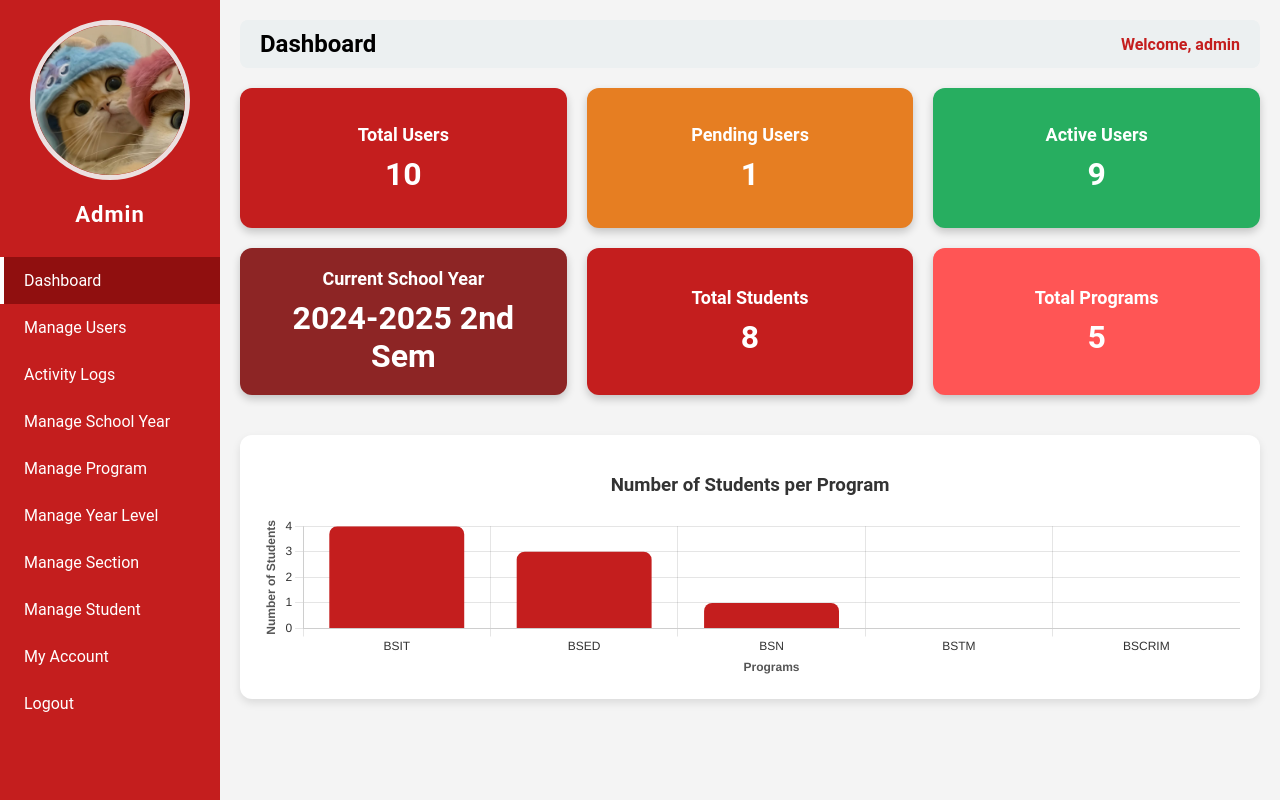
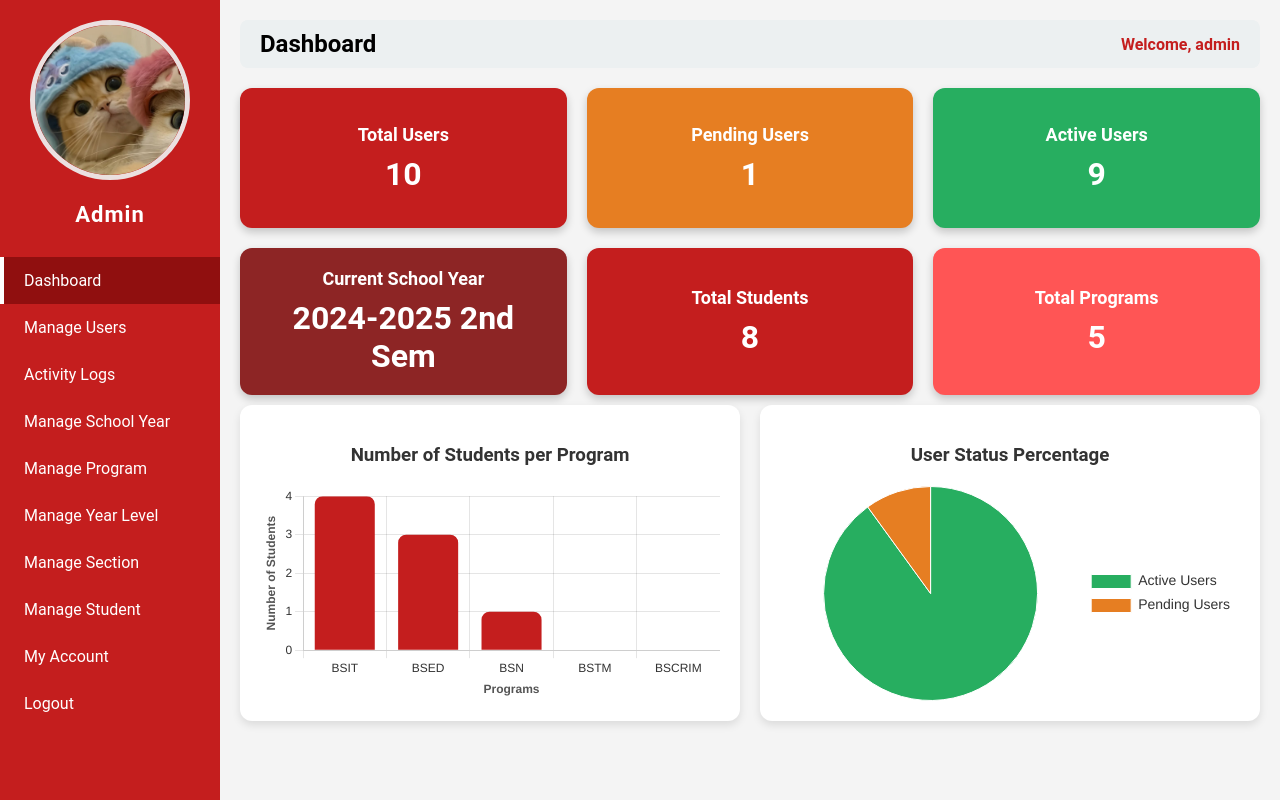
Before and after one commit to lawrencesumbi/STUDISCIPLINK, a PHP site: page /admin.php in a window 1280 px wide. Run offline with PHP 8.4, Linux system fonts and the light colour scheme; a user stored in the database is signed in; data comes from the database, SQL or seed files in the repository.

Commit message:
admindashboardv2

```diff
--- a/admin_pages/dashboard.php
+++ b/admin_pages/dashboard.php
@@ -134,20 +134,36 @@ try {
     </div>
 </div>
 
-<!-- Chart Container -->
-<div style="margin-top: 40px; background: #fff; border-radius: 12px; padding: 20px; box-shadow: 0 4px 8px rgba(0,0,0,0.1);">
-    <h3 style="text-align:center; margin-bottom: 20px; color:#333;">Number of Students per Program</h3>
-    <canvas id="programChart" height="50"></canvas>
+<!-- Charts Container: Side by Side -->
+<div style="display: flex; gap: 20px; margin-top: 10px; flex-wrap: wrap;">
+
+    <!-- Bar Chart: Number of Students per Program -->
+    <div style="flex: 1; min-width: 300px; background: #fff; border-radius: 12px; padding: 20px; box-shadow: 0 4px 8px rgba(0,0,0,0.1);">
+        <h3 style="text-align:center; margin-bottom: 20px; color:#333;">Number of Students per Program</h3>
+        <div style="height:215px;">
+            <canvas id="programChart"></canvas>
+        </div>
+    </div>
+
+    <!-- Pie Chart: Active vs Pending Users -->
+    <div style="flex: 1; min-width: 300px; background: #fff; border-radius: 12px; padding: 20px; box-shadow: 0 4px 8px rgba(0,0,0,0.1);">
+        <h3 style="text-align:center; margin-bottom: 20px; color:#333;">User Status Percentage</h3>
+        <div style="height:215px;">
+            <canvas id="userStatusPieChart"></canvas>
+        </div>
+    </div>
+
 </div>
 
-<!-- Chart.js Script -->
+<!-- Chart.js -->
 <script src="https://cdn.jsdelivr.net/npm/chart.js"></script>
 <script>
-    const ctx = document.getElementById('programChart').getContext('2d');
+    // Bar Chart: Students per Program
+    const ctxProgram = document.getElementById('programChart').getContext('2d');
     const programNames = <?= json_encode(array_column($programData, 'program_code')) ?>;
     const studentCounts = <?= json_encode(array_column($programData, 'student_count')) ?>;
 
-    new Chart(ctx, {
+    new Chart(ctxProgram, {
         type: 'bar',
         data: {
             labels: programNames,
@@ -161,6 +177,7 @@ try {
         },
         options: {
             responsive: true,
+            maintainAspectRatio: false,
             plugins: {
                 legend: { display: false },
                 tooltip: {
@@ -183,7 +200,47 @@ try {
             }
         }
     });
+
+    // Pie Chart: Active vs Pending Users
+    const ctxUserPie = document.getElementById('userStatusPieChart').getContext('2d');
+    const userStatusData = [<?= $activeUsers ?>, <?= $pendingUsers ?>];
+    const userStatusLabels = ['Active Users', 'Pending Users'];
+    const userColors = ['#27ae60', '#e67e22'];
+
+    new Chart(ctxUserPie, {
+        type: 'pie',
+        data: {
+            labels: userStatusLabels,
+            datasets: [{
+                data: userStatusData,
+                backgroundColor: userColors,
+                borderColor: '#fff',
+                borderWidth: 1
+            }]
+        },
+        options: {
+            responsive: true,
+            maintainAspectRatio: false,
+            plugins: {
+                legend: {
+                    position: 'right',
+                    labels: { color: '#333', font: { size: 14 } }
+                },
+                tooltip: {
+                    callbacks: {
+                        label: function(context) {
+                            const total = context.dataset.data.reduce((a, b) => a + b, 0);
+                            const value = context.raw;
+                            const percent = total ? ((value / total) * 100).toFixed(1) : 0;
+                            return `${context.label}: ${value} (${percent}%)`;
+                        }
+                    }
+                }
+            }
+        }
+    });
 </script>
+
 
 
 <style>
```
